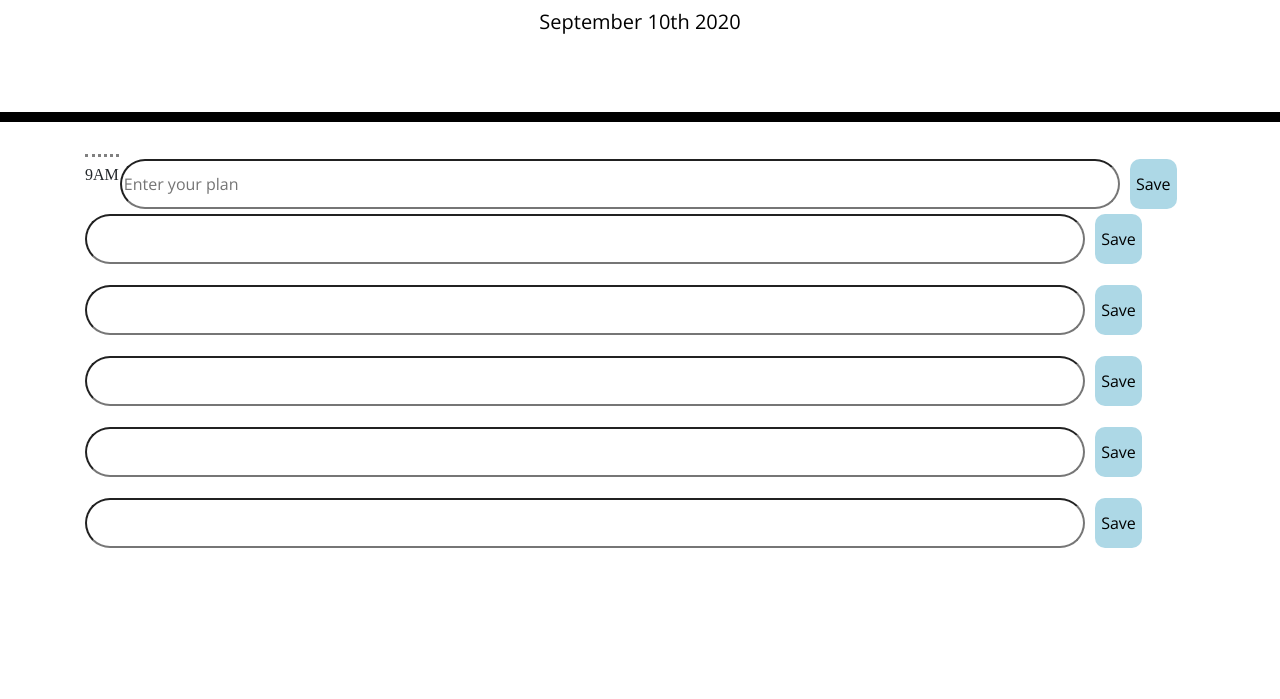
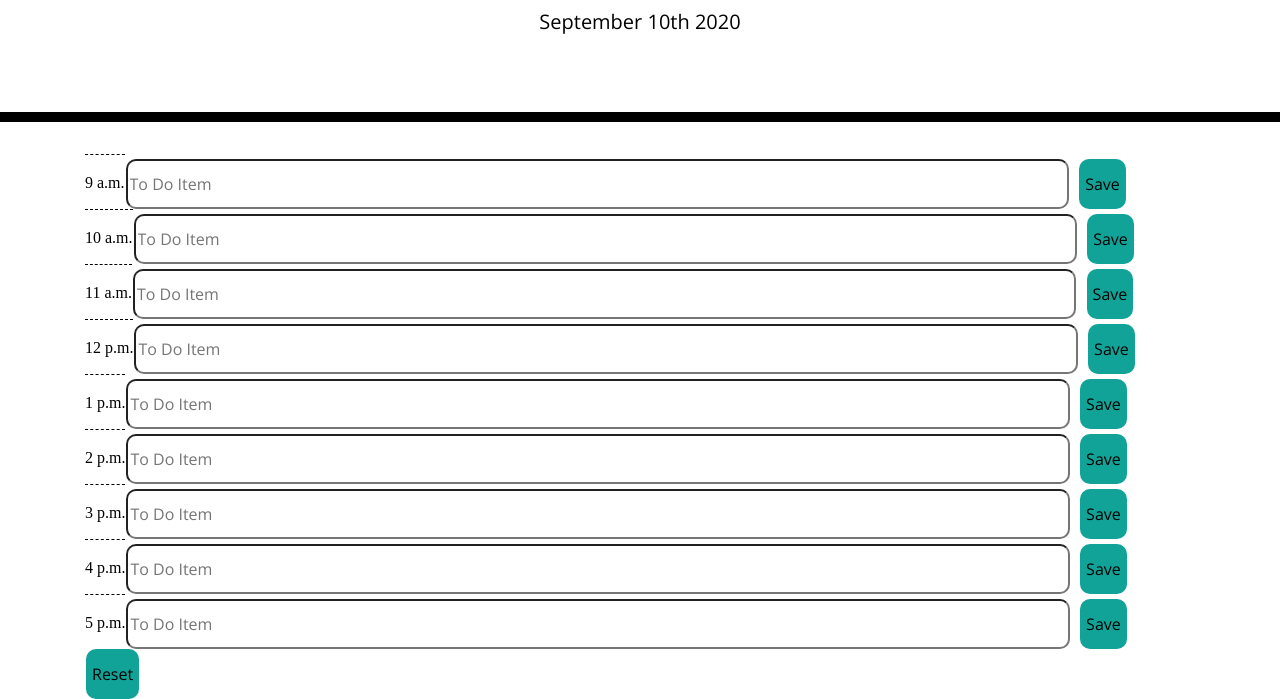
Before and after one commit to areye022/workdayscheduler, a plain HTML site: page index.html in a window 1280 px wide. Shown: the part 182-881 px from the top of the page. Before the commit the page ends 800 px from the top, so only its background shows below. Drawn offline with nearby package versions, Linux system fonts and the light colour scheme.

Commit message:
added all time blocks to html

```diff
--- a/index.html
+++ b/index.html
@@ -4,6 +4,9 @@
     <meta charset="UTF-8" />
     <meta name="viewport" content="width=device-width, initial-scale=1.0" />
     <meta http-equiv="X-UA-Compatible" content="ie=edge" />
+    <link
+    href="https://fonts.googleapis.com/css2?family=Lora&display=swap"
+    rel="stylesheet">
     <link
       rel="stylesheet"
       href="https://stackpath.bootstrapcdn.com/bootstrap/4.3.1/css/bootstrap.min.css"
@@ -18,12 +21,8 @@
       href="https://fonts.googleapis.com/css?family=Open+Sans&display=swap"
       rel="stylesheet"
     />
-    <link
-      href=“https://fonts.googleapis.com/css?family=Open+Sans&display=swap”
-      rel=“stylesheet”
-    />
+    <script src="https://code.jquery.com/jquery-3.4.1.min.js"></script>
     <link rel="stylesheet" href="style.css" />
-
     <title>Work Day Scheduler</title>
   </head>
 
@@ -35,31 +34,59 @@
     </header>
     <div class="container">
       <!-- Timeblocks go here -->
-      <div>
-        <p id='timeHold'>9AM</p>
-        <input Type=“text” name=“todo” id=“fiveAmTask” placeholder='Enter your plan'>
-        <button id='saveBtn'>Save</button>
+      <div class="box">
+        <div>
+          <p class="hour">9 a.m.</p>
+          <input id="9amPlan"class='reset' Type="text" placeholder="To Do Item">
+          <button Type="button" id="9am">Save</button>
+        </div>
+        <div>
+          <p class="hour">10 a.m.</p>
+          <input id="10amPlan" class='reset' Type="text" placeholder="To Do Item">
+          <button Type="button" id="10am">Save</button>
+        </div>
+        <div>
+          <p class="hour">11 a.m.</p>
+          <input id="11amPlan"class='reset' Type="text" placeholder="To Do Item">
+          <button Type="button" id="11am">Save</button>
+        </div>
+        <div>
+          <p class="hour">12 p.m.</p>
+          <input id="12pmPlan"class='reset' Type="text" placeholder="To Do Item">
+          <button Type="button" id="12pm">Save</button>
+        </div>
+        <div>
+          <p class="hour">1 p.m.</p>
+          <input id="1pmPlan" class='reset'Type="text" placeholder="To Do Item">
+          <button Type="button" id="1pm">Save</button>
+        </div>
+        <div>
+          <p class="hour">2 p.m.</p>
+          <input id="2pmPlan"class='reset' Type="text" placeholder="To Do Item">
+          <button Type="button" id="2pm">Save</button>
+        </div>
+        <div>
+          <p class="hour">3 p.m.</p>
+          <input id="3pmplan"class='reset' Type="text" placeholder="To Do Item">
+          <button Type="button" id="3pm">Save</button>
+        </div>
+        <div>
+          <p class="hour">4 p.m.</p>
+          <input id="4pmPlan"class='reset' Type="text" placeholder="To Do Item">
+          <button Type="button" id="4pm">Save</button>
+        </div>
+        <div>
+          <p class="hour">5 p.m.</p>
+          <input id="5pmPlan" class='reset' placeholder="To Do Item">
+          <button id="5pm">Save</button>
+        </div>
       </div>
-      <p>
-        <input></input>
-        <button>Save</button>
-      </p><p>
-        <input></input>
-        <button>Save</button>
-      </p><p>
-        <input></input>
-        <button>Save</button>
-      </p><p>
-        <input></input>
-        <button>Save</button>
-      </p><p>
-        <input></input>
-        <button>Save</button>
-      </p>
+      <button id='resetBtn'>Reset</button>
     </div>
 
-    <script src="https://code.jquery.com/jquery-3.4.1.min.js"></script>
+
     <script src="https://cdnjs.cloudflare.com/ajax/libs/moment.js/2.24.0/moment.min.js"></script>
-    <script src='script.js'></script>
+    <script src="script.js"></script>
+
   </body>
 </html>
--- a/script.js
+++ b/script.js
@@ -1,29 +1,36 @@
-// I am creating a work scheduler. it will show all hours from 9am-5pm
-// Each hour will have the option to add text content
-// when i add the text content, it will save to the local storage so that I may reload it
-// and it still be there.
-// The past times will be grey, present, green, and future yellow
+//insert date
 
-//
-var currentDay=document.querySelector("#currentDay");
-var now=moment().format('MMMM Do YYYY');
-currentDay.innerHTML=now;
+var input =
+
+window.onload = function(){
+    var day = document.getElementById("currentDay");
+    var now = moment().format("MMMM Do YYYY");
+    day.innerHTML = now
+
+}
+
+$('#resetBtn').on('click', function(){
+    $('.reset').innerHTML="";
+})
+
+// single function, filter using ID of the target element
 
 
-// creating a practice box to append
-var timeBlocks= document.querySelector(".container")
+//save
+$("#saveBtn").on("click",function(){
 
 
-// var workHours=['9AM','10AM','11AM','12PM',"1PM",'2PM','3PM','4PM','5PM']
-// blank var to add inputs
-$("#saveBtn").on("click", function(){
-    var input = document.getElementById("fiveAmTask");
-    // console.log(‘This is the input ->’)s
+    // console.log('This is the input ->')s
     console.log(input)
-    var content=input.value;
-    // console.log(‘This is the content ->’)
+
+    var content = input.value;
+
+    //console.log('This is the content ->')
     console.log(content)
-    localStorage.setItem('storedStuff', JSON.stringify(content));
-    var storedInput = localStorage.getItem('storedStuff')
-    console.log("This is the stored input ->", JSON.parse(storedInput));
+
+    localStorage.setItem("storedStuff", JSON.stringify(content));
+
 });
+
+//colors
+// give a id to each input
--- a/style.css
+++ b/style.css
@@ -66,26 +66,23 @@ textarea{
 }
 
 .saveBtn i:hover {
-  font-size: 20px;
+  font-size: 25px;
   transition: all .3s ease-in-out;
 }
 
-#timeHold{
+.hour{
   font-family: ‘Lora’, serif;
-  border-top-width: 3px;
-  border-top-style: dotted;
-  border-color: grey;
   float: left;
   margin-right: 1px;
-  padding-top: 10px;
+  padding-top: 20px;
 }
 
 input{
   margin-top: 5px;
   margin-right: 5px;
-  width: 1000px;
+  width: 85%;
   height:50px;
-  border-radius: 25px;
+  border-radius: 10px;
   }
 
   button{
@@ -93,5 +90,5 @@ input{
     border: none;
     height: 50px;
     border-radius: 10px;
-    background-color: lightblue;
+    background-color: rgb(17, 163, 151);
   }
```
